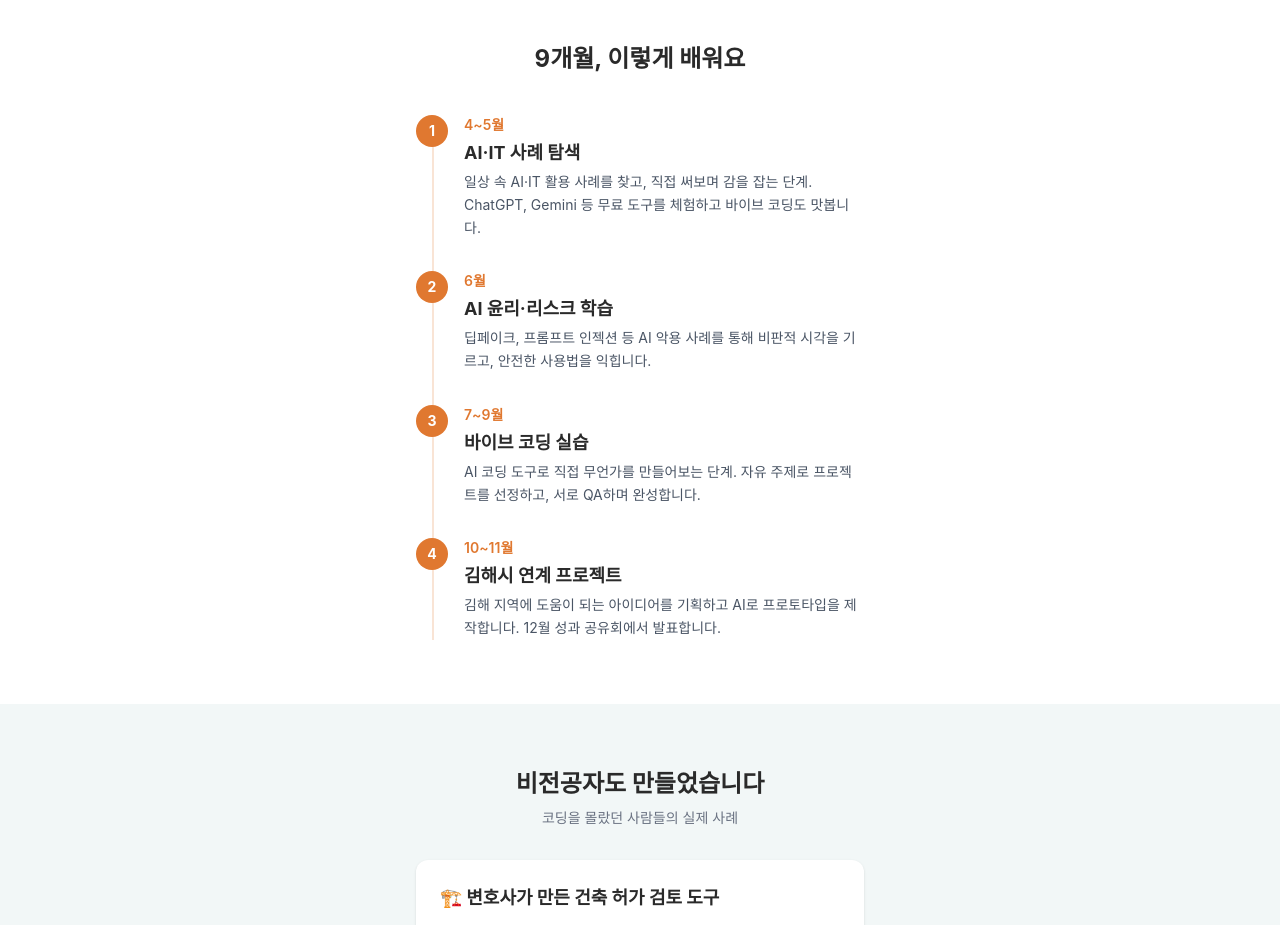
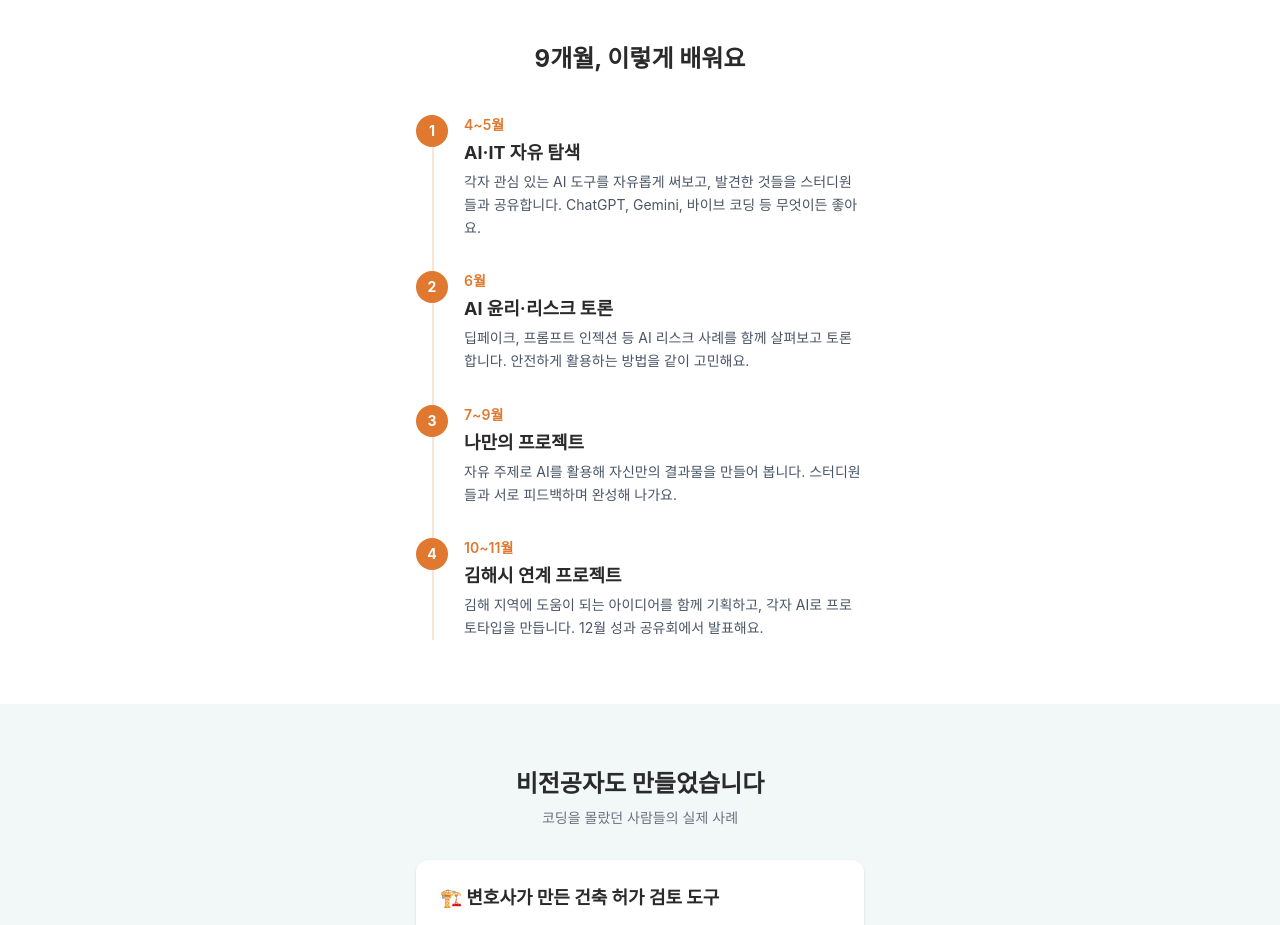
Before and after one commit to iamodh/landing-page, a React (Vite) app: page / in a window 1280 px wide. Shown: the part 1700-2625 px from the top of the page. Built offline with nearby package versions, Linux system fonts and the light colour scheme.

Commit message:
data: 메시지 톤 변경 — 교육 주도 → 자율 탐색/공유 커뮤니티
운영자 부담을 줄이고 참여자 자율성을 강조하는 방향으로
커리큘럼, FAQ 텍스트를 수정

Co-Authored-By: Claude Opus 4.6 <noreply@anthropic.com>

```diff
--- a/src/data/curriculum.ts
+++ b/src/data/curriculum.ts
@@ -9,29 +9,29 @@ export const curriculum: CurriculumItem[] = [
   {
     step: 1,
     period: "4~5월",
-    title: "AI·IT 사례 탐색",
+    title: "AI·IT 자유 탐색",
     description:
-      "일상 속 AI·IT 활용 사례를 찾고, 직접 써보며 감을 잡는 단계. ChatGPT, Gemini 등 무료 도구를 체험하고 바이브 코딩도 맛봅니다.",
+      "각자 관심 있는 AI 도구를 자유롭게 써보고, 발견한 것들을 스터디원들과 공유합니다. ChatGPT, Gemini, 바이브 코딩 등 무엇이든 좋아요.",
   },
   {
     step: 2,
     period: "6월",
-    title: "AI 윤리·리스크 학습",
+    title: "AI 윤리·리스크 토론",
     description:
-      "딥페이크, 프롬프트 인젝션 등 AI 악용 사례를 통해 비판적 시각을 기르고, 안전한 사용법을 익힙니다.",
+      "딥페이크, 프롬프트 인젝션 등 AI 리스크 사례를 함께 살펴보고 토론합니다. 안전하게 활용하는 방법을 같이 고민해요.",
   },
   {
     step: 3,
     period: "7~9월",
-    title: "바이브 코딩 실습",
+    title: "나만의 프로젝트",
     description:
-      "AI 코딩 도구로 직접 무언가를 만들어보는 단계. 자유 주제로 프로젝트를 선정하고, 서로 QA하며 완성합니다.",
+      "자유 주제로 AI를 활용해 자신만의 결과물을 만들어 봅니다. 스터디원들과 서로 피드백하며 완성해 나가요.",
   },
   {
     step: 4,
     period: "10~11월",
     title: "김해시 연계 프로젝트",
     description:
-      "김해 지역에 도움이 되는 아이디어를 기획하고 AI로 프로토타입을 제작합니다. 12월 성과 공유회에서 발표합니다.",
+      "김해 지역에 도움이 되는 아이디어를 함께 기획하고, 각자 AI로 프로토타입을 만듭니다. 12월 성과 공유회에서 발표해요.",
   },
 ]
--- a/src/data/faq.ts
+++ b/src/data/faq.ts
@@ -7,7 +7,7 @@ export const faq: FaqItem[] = [
   {
     question: "코딩을 전혀 몰라도 참여할 수 있나요?",
     answer:
-      "네, 전혀 몰라도 됩니다! AI-아이는 프로그래밍 경험이 없는 비전공자를 위한 동아리입니다. AI에게 말로 설명하면 결과물이 나오는 '바이브 코딩'을 배웁니다.",
+      "네, 전혀 몰라도 됩니다! AI-아이는 각자의 방식으로 AI를 탐색하는 스터디입니다. 누군가 가르쳐주는 게 아니라, 직접 해보고 서로 나누며 배워가는 방식이에요.",
   },
   {
     question: "활동 기간과 모임 빈도는 어떻게 되나요?",
@@ -27,11 +27,11 @@ export const faq: FaqItem[] = [
   {
     question: "바이브 코딩이 뭔가요?",
     answer:
-      "AI에게 '이런 웹페이지 만들어줘'라고 말로 지시하면, AI가 코드를 작성해주는 방식입니다. 코딩 문법을 몰라도 아이디어만 있으면 결과물을 만들 수 있습니다.",
+      "AI에게 '이런 웹페이지 만들어줘'라고 말로 지시하면, AI가 코드를 작성해주는 방식입니다. 코딩 문법을 몰라도 아이디어만 있으면 결과물을 만들 수 있어요.",
   },
   {
     question: "활동 결과물은 어떤 건가요?",
     answer:
-      "AI 도구로 직접 만든 웹페이지나 앱 프로토타입입니다. 후반부에는 김해시에 도움이 되는 프로젝트를 기획·제작하고, 12월 성과 공유회에서 발표합니다.",
+      "각자 AI 도구로 만든 자신만의 결과물입니다. 주제도 형태도 자유예요. 후반부에는 김해 지역 프로젝트를 함께 기획하고, 12월 성과 공유회에서 서로의 결과물을 발표합니다.",
   },
 ]
```
